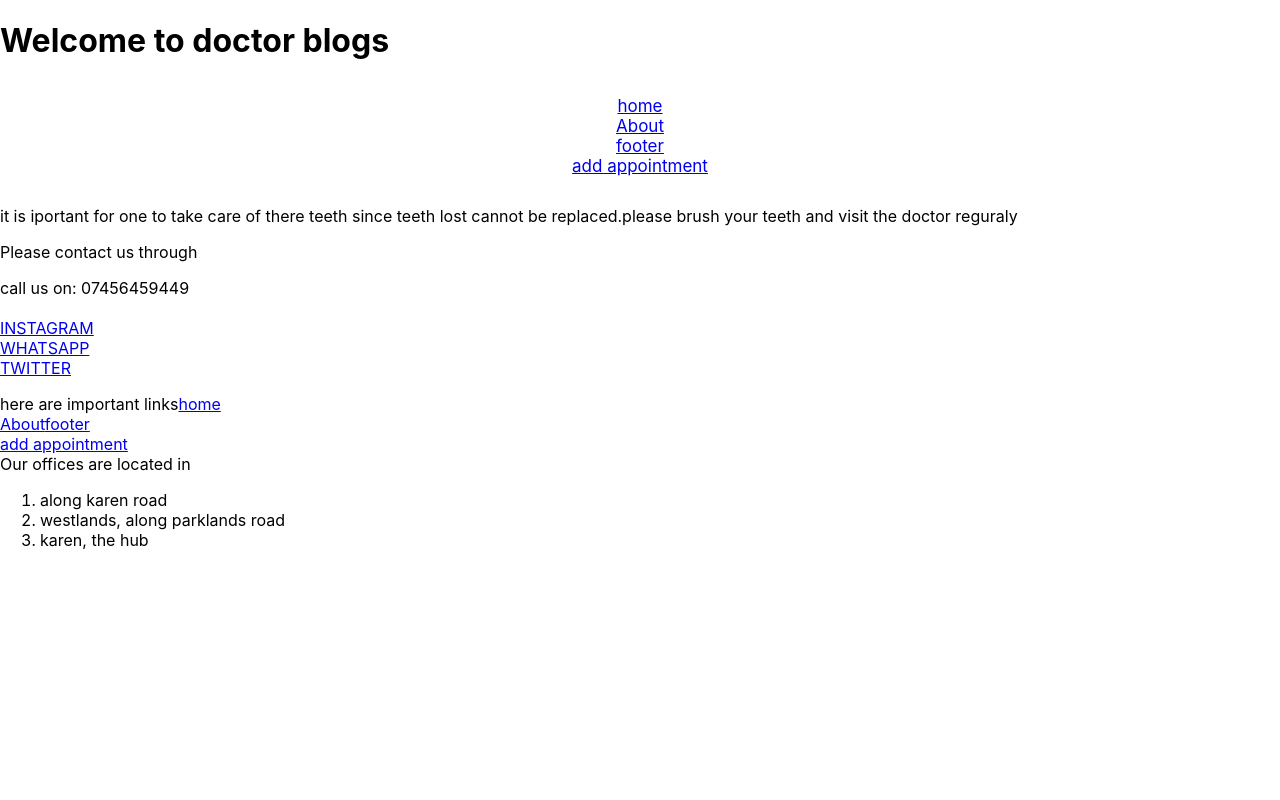
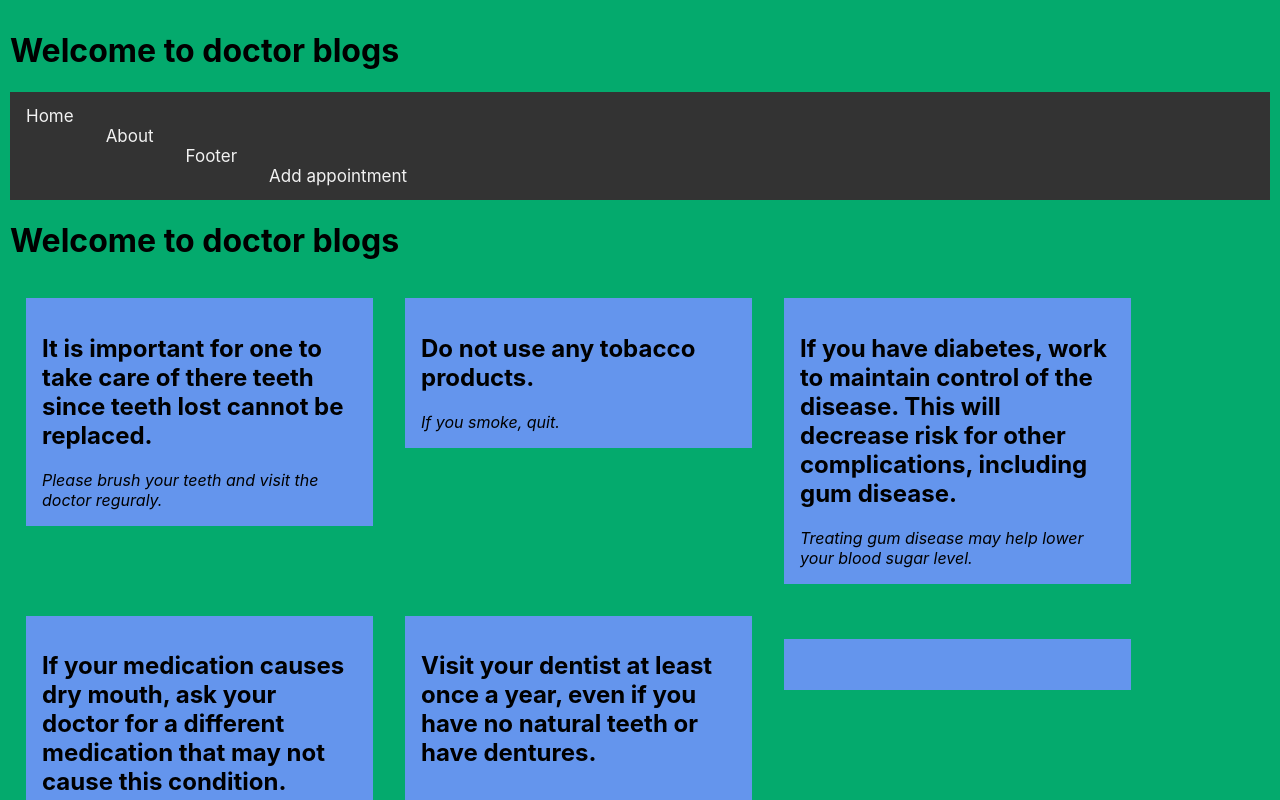
Before and after one commit to calvin-arieri/dental-appointment, a React (Create React App) app: page / in a window 1280 px wide. Shown: the top 800 px of the page. Built offline with nearby package versions, Linux system fonts and the light colour scheme.

Commit message:
dental appoint

```diff
--- a/src/App.css
+++ b/src/App.css
@@ -1,6 +1,56 @@
-nav{
+.App{
+  background-color: #04AA6D;
+  padding: 10px;
+  height: 20%;
+}
+
+nav {
+  overflow: hidden;
+  background-color: #333;
+}
+
+nav a {
+  float: left;
+  color: #f2f2f2;
   text-align: center;
   padding: 14px 16px;
   text-decoration: none;
   font-size: 17px;
 }
+
+nav a:hover {
+  background-color: #ddd;
+  color: black;
+}
+
+nav a.active {
+  background-color: #04AA6D;
+  color: white;
+}
+#flex{
+  display: flex;
+  background-color: #333;
+  color:white;
+}
+#important, #map{
+  margin-left: 25%;
+}
+#contacts{
+  margin-left: 2%;
+}
+#footer{
+  position: relative;
+
+  width: 100%;
+}
+
+.card {
+  margin: 1rem;
+  display: inline-table;
+  width: 25%;
+  flex-direction: column;
+  justify-content: left;
+  align-items: center;
+  padding: 1rem;
+  background-color: cornflowerblue;
+}
--- a/src/components/appointment.jsx
+++ b/src/components/appointment.jsx
@@ -1,13 +1,13 @@
 const Booking =() =>{
     return <div>
     <h1>Welcome to doctor blogs </h1>
-    <nav>
-        <a href="www.youtube.com">home</a> <br />
-        <a href="www.moringaschool.com">About</a><br />
-        <a href="http://www.youtube.com" target="_blank" rel="noopener noreferrer">footer</a> <br />
-        <a href="props.com">add appointment</a><br />
+        <nav >
+            <a href="www.youtube.com">Home</a> <br />
+            <a href="www.moringaschool.com">About</a><br />
+            <a href="http://www.youtube.com" target="_blank" rel="noopener noreferrer">Footer</a> <br />
+            <a href="props.com">Add appointment</a><br />
 
-    </nav>
+        </nav>
     </div>
 }
 
--- a/src/components/blog.jsx
+++ b/src/components/blog.jsx
@@ -1,8 +1,32 @@
 const Blogs = () =>{
     return <div>
-        <p>
-            it is iportant for one to take care of there teeth since teeth lost cannot be replaced.please brush your teeth and visit the doctor reguraly
-        </p>
+        <h1>Welcome to doctor blogs </h1>
+        <main>
+            <div className="card">
+                <h2>It is important for one to take care of there teeth since teeth lost cannot be replaced. </h2>
+                <em>Please brush your teeth and visit the doctor reguraly.</em>
+            </div>
+            <div className="card">
+                <h2>Do not use any tobacco products. </h2>
+                <em>If you smoke, quit.</em>
+            </div>
+            <div className="card">
+                <h2>If you have diabetes, work to maintain control of the disease. This will decrease risk for other complications, including gum disease. </h2>
+                <em>Treating gum disease may help lower your blood sugar level. </em>
+            </div>
+            <div className="card">
+                <h2>If your medication causes dry mouth, ask your doctor for a different medication that may not cause this condition. </h2>
+                <em>If dry mouth cannot be avoided, drink plenty of water, chew sugarless gum, and avoid tobacco products and alcohol. </em>
+            </div>
+            <div className="card">
+                <h2>Visit your dentist at least once a year, even if you have no natural teeth or have dentures. </h2>
+                <em></em>
+            </div>
+            <div className="card">
+                <h2></h2>
+                <em></em>
+            </div>
+        </main>
     </div>
 }
 
--- a/src/components/footer.jsx
+++ b/src/components/footer.jsx
@@ -2,9 +2,9 @@ const Footer = () => {
     return <div id="footer">
         <div id="flex">
             <div id="contacts">
-                Please contact us through
+                Please contact us through:
                 <p>
-                    call us on: 07456459449 <br /><br />
+                    Call us on: 07456459449 <br /><br />
 
                     <a href="www.facebook.com">INSTAGRAM</a><br />
                     <a href="www.facebook.com">WHATSAPP</a><br />
@@ -12,19 +12,19 @@ const Footer = () => {
                 </p>
             </div>
             <div id="important">
-                here are important links
-                <a href="www.youtube.com">home</a><br />
+                Here are important links<br /><br />
+                <a href="www.youtube.com">Home</a><br />
                 <a href="www.moringaschool.com">About</a>
-                <a href="http://www.youtube.com" target="_blank" rel="noopener noreferrer">footer</a><br />
-                <a href="props.com">add appointment</a> <br />
+                <a href="http://www.youtube.com" target="_blank" rel="noopener noreferrer">Footer</a><br />
+                <a href="props.com">Add appointment</a> <br />
 
             </div>
             <div id="map">
-                Our offices are located in
+                Our offices are located in:
                 <ol>
-                    <li>along karen road</li>
-                    <li>westlands, along parklands road</li>
-                    <li>karen, the hub</li>
+                    <li>Along karen road</li>
+                    <li>Westlands, along parklands road</li>
+                    <li>Karen, The hub</li>
                 </ol>
             </div>
         </div>
```
